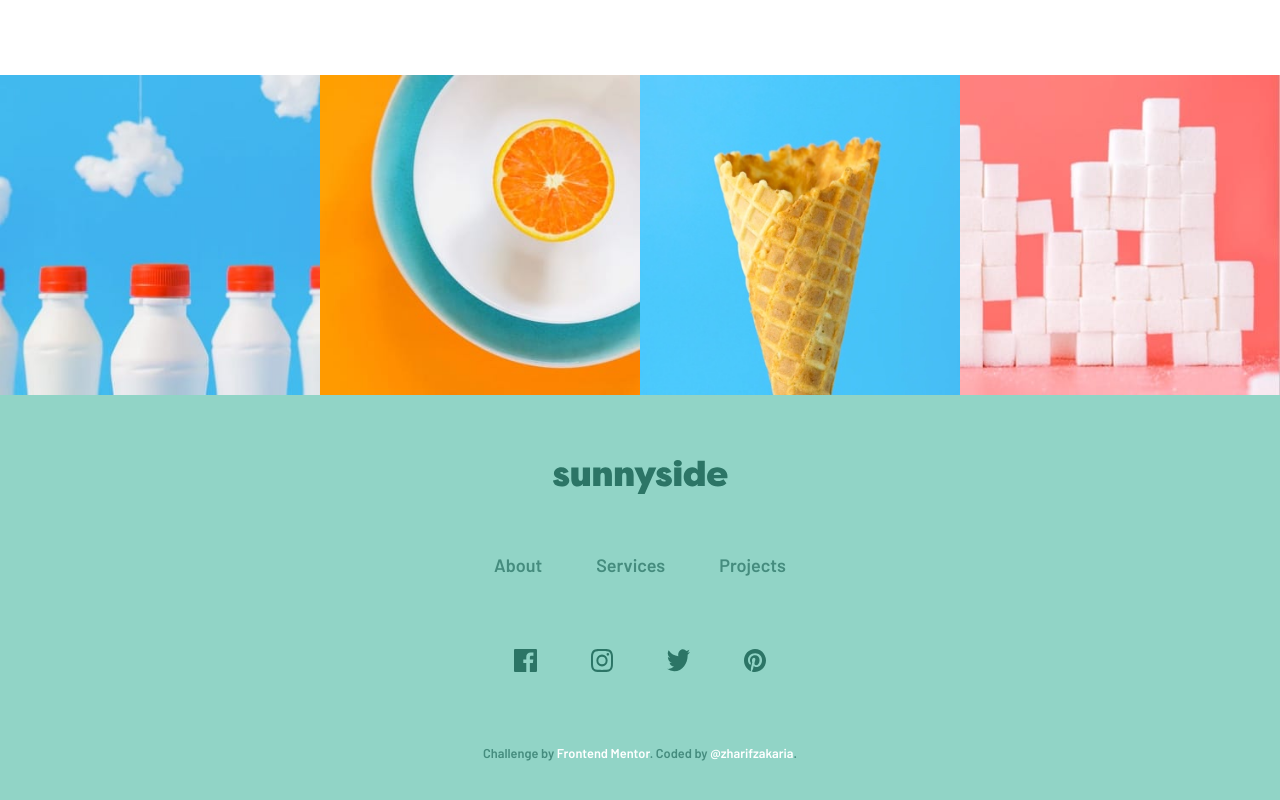
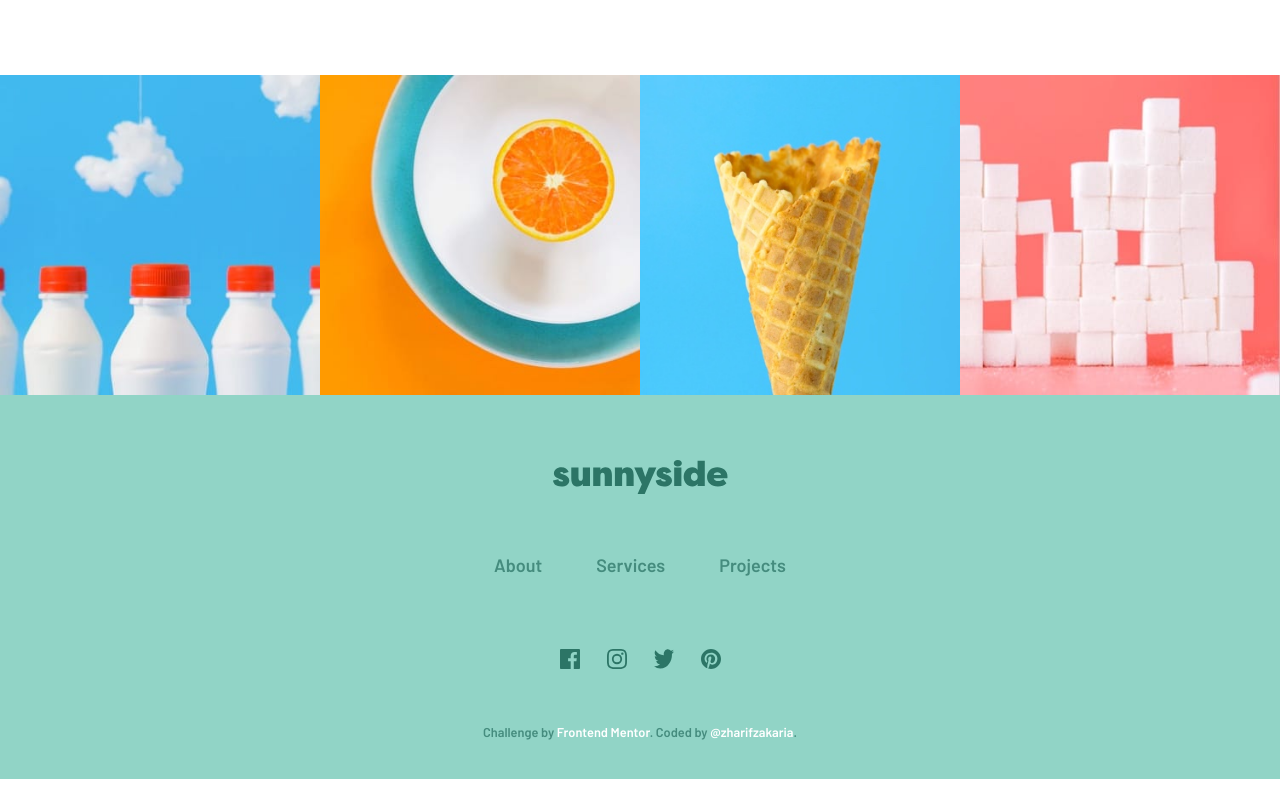
Before and after one commit to zharifzakaria/sunnyside-agency-landing-page, a plain HTML site: page index.html in a window 1280 px wide. Shown: the part 3461-4261 px from the top of the page. After the commit the page ends 4240 px from the top, so only its background shows below. Drawn offline with Linux system fonts and the light colour scheme.

Commit message:
css: edit footer

```diff
--- a/app/scss/_footer.scss
+++ b/app/scss/_footer.scss
@@ -12,7 +12,7 @@
     margin-bottom: 1.5em;
   }
 
-  ul {
+  ul:nth-child(2) {
     padding: 2em 0;
     margin: 0;
     display: flex;
@@ -37,7 +37,7 @@
     }
   }
 
-  &__icons {
+  ul {
     padding: 2.25em 0;
     padding-bottom: 1em;
     margin: 0;
--- a/index.html
+++ b/index.html
@@ -149,11 +149,11 @@
         <li class="link">Projects</li>
       </ul>
 
-      <ul class="footer__icons">
-        <img class="icon" src="./images/icon-facebook.svg" alt="facebook" />
-        <img class="icon" src="./images/icon-instagram.svg" alt="instagram" />
-        <img class="icon" src="./images/icon-twitter.svg" alt="twitter" />
-        <img class="icon" src="./images/icon-pinterest.svg" alt="pinterest" />
+      <ul>
+        <li><img class="icon" src="./images/icon-facebook.svg" alt="facebook" /></li>
+        <li><img class="icon" src="./images/icon-instagram.svg" alt="instagram" /></li>
+        <li><img class="icon" src="./images/icon-twitter.svg" alt="twitter" /></li>
+        <li><img class="icon" src="./images/icon-pinterest.svg" alt="pinterest" /></li>
       </ul>
 
       <div class="attribution">
```
Also changed, not shown: css/style.css.
